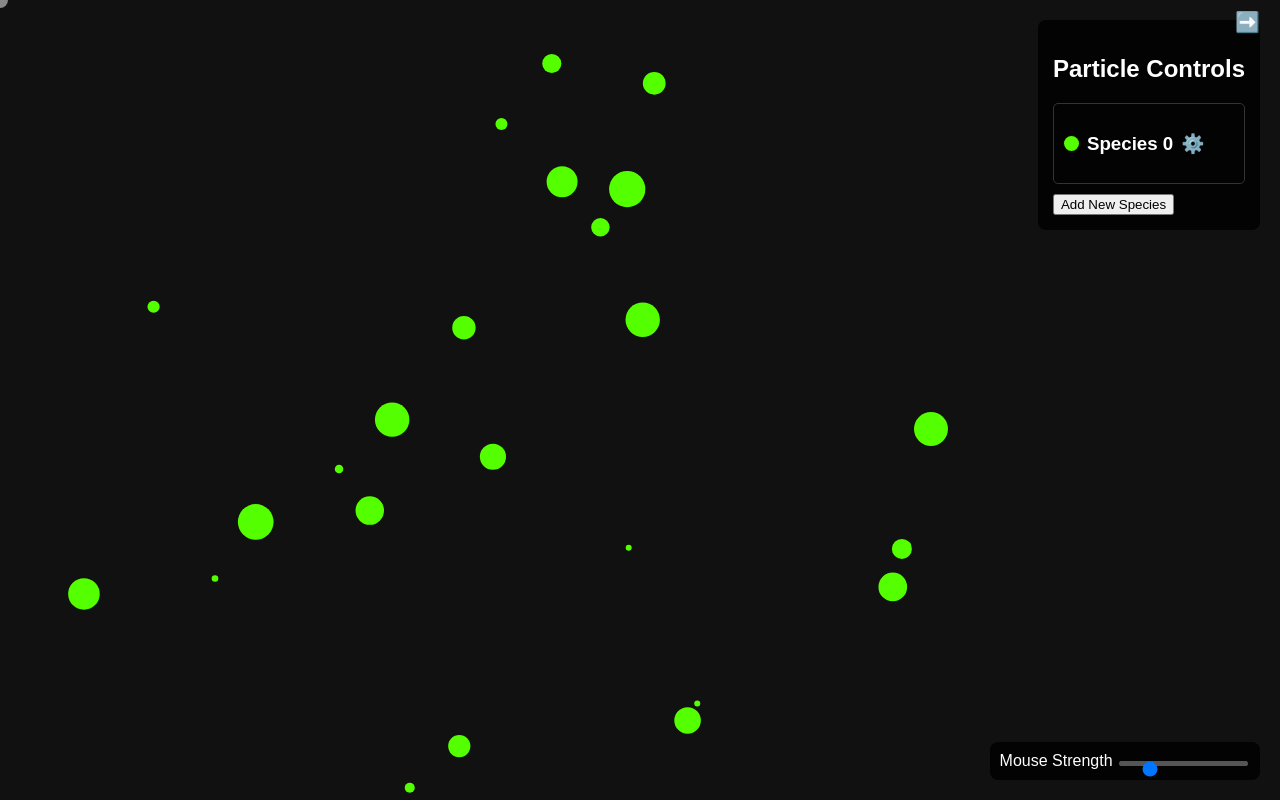
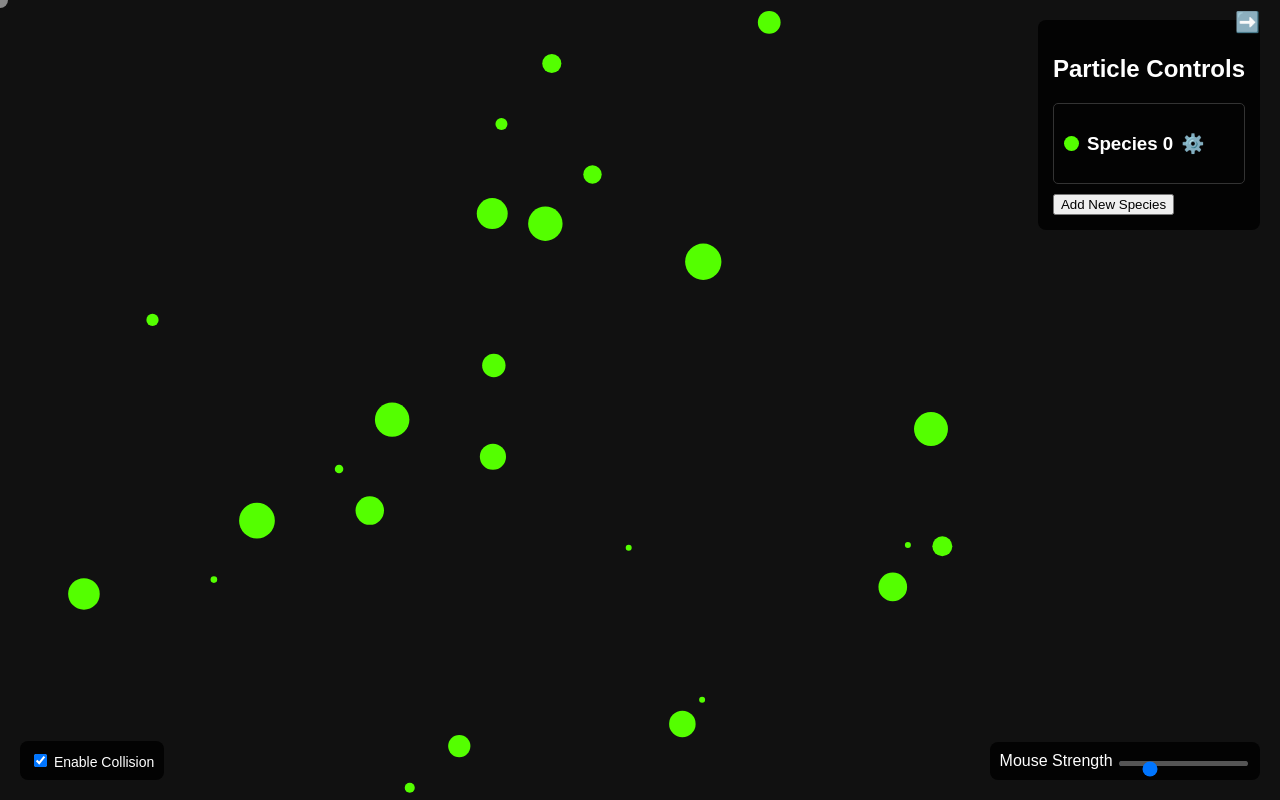
Before and after one commit to TheCoolBT/ParticleSwarmSimulation, a plain HTML site: page index.html in a window 1280 px wide. Both pictures are taken after a click on the button "Add New Species". Drawn offline with Linux system fonts and the light colour scheme.

Commit message:
Added collision toggle and mouse acceleration

```diff
--- a/index.html
+++ b/index.html
@@ -34,6 +34,15 @@
       />
     </div>
 
+    <!-- Collision Toggle -->
+    <div id="collisionToggle">
+      <label>
+        <input type="checkbox" id="collisionCheckbox" checked />
+        Enable Collision
+      </label>
+    </div>
+
+
     <!-- Error Message -->
     <div id="errorMessage"></div>
 
--- a/script.js
+++ b/script.js
@@ -47,39 +47,60 @@ class Particle {
   }
 
   update() {
+    // Get the checkbox state
+    const collisionEnabled = document.getElementById("collisionCheckbox").checked;
+
     // Mouse influence
     const dx = this.x - mouse.x;
     const dy = this.y - mouse.y;
     const distance = Math.sqrt(dx * dx + dy * dy);
 
     if (distance < mouse.radius) {
-      // Apply a stronger force from the mouse, regardless of particle speed
       this.velocityX += mouse.vx * 0.05 * mouseStrength;
       this.velocityY += mouse.vy * 0.05 * mouseStrength;
     }
 
-    // Move towards goal and handle whirlpool effect
+    // Decelerate mouse effect
+    const mouseDecelerationFactor = 0.99999;
+    mouse.vx *= mouseDecelerationFactor;
+    mouse.vy *= mouseDecelerationFactor;
+
+    // Whirlpool and goal influence
     const goalDx = this.species.goalX - this.x;
     const goalDy = this.species.goalY - this.y;
     const goalDistance = Math.sqrt(goalDx * goalDx + goalDy * goalDy);
 
-    const whirlpoolEffect = this.species.whirlpool * 0.1;  // Adjust whirlpool effect scale
+    const whirlpoolEffect = this.species.whirlpool * 0.1;
     if (goalDistance > this.size) {
-      // Apply whirlpool force if enabled
       if (whirlpoolEffect > 0) {
         const tangentX = -goalDy / goalDistance;
         const tangentY = goalDx / goalDistance;
         this.velocityX += tangentX * whirlpoolEffect;
         this.velocityY += tangentY * whirlpoolEffect;
       }
-
-      // Apply school strength toward the goal
       this.velocityX += (goalDx / goalDistance) * (1 - whirlpoolEffect) * this.species.schoolStrength;
       this.velocityY += (goalDy / goalDistance) * (1 - whirlpoolEffect) * this.species.schoolStrength;
     } else {
-      // Set a new random goal when the current one is reached
       this.species.goalX = Math.random() * canvas.width;
       this.species.goalY = Math.random() * canvas.height;
+    }
+
+    // Only handle collision if enabled
+    if (collisionEnabled) {
+      particlesArray.forEach(particle => {
+        const dx = particle.x - this.x;
+        const dy = particle.y - this.y;
+        const distance = Math.sqrt(dx * dx + dy * dy);
+
+        if (distance < this.size + particle.size && particle !== this) {
+          const angle = Math.atan2(dy, dx);
+          const overlap = (this.size + particle.size - distance) * 0.1;
+          this.velocityX -= Math.cos(angle) * overlap;
+          this.velocityY -= Math.sin(angle) * overlap;
+          particle.velocityX += Math.cos(angle) * overlap;
+          particle.velocityY += Math.sin(angle) * overlap;
+        }
+      });
     }
 
     // Path Curvature influence
@@ -89,12 +110,10 @@ class Particle {
       this.velocityY += Math.sin(this.angle) * 0.1;
     }
 
-    // Calculate current speed and apply gradual deceleration if exceeding max speed
+    // Apply speed cap
     const speed = Math.sqrt(this.velocityX ** 2 + this.velocityY ** 2);
-    const decelerationFactor = 0.98;  // Control deceleration rate
-
+    const decelerationFactor = 0.98;
     if (speed > this.species.speed) {
-      // Apply gradual deceleration back to the particle’s max speed
       this.velocityX *= decelerationFactor;
       this.velocityY *= decelerationFactor;
     }
@@ -103,7 +122,7 @@ class Particle {
     this.x += this.velocityX;
     this.y += this.velocityY;
 
-    // Wrap around the screen edges
+    // Screen edge wrap-around
     if (this.x > canvas.width) this.x = 0;
     if (this.x < 0) this.x = canvas.width;
     if (this.y > canvas.height) this.y = 0;
@@ -111,6 +130,9 @@ class Particle {
 
     this.draw();
   }
+
+
+
 
 }
 
--- a/style.css
+++ b/style.css
@@ -137,3 +137,15 @@ input[type="range"]::-webkit-slider-thumb {
   margin-left: 10px;
   flex-grow: 1;
 }
+
+#collisionToggle {
+  position: absolute;
+  bottom: 20px;
+  left: 20px;
+  background: rgba(0, 0, 0, 0.85);
+  color: white;
+  padding: 10px;
+  border-radius: 8px;
+  font-family: Arial, sans-serif;
+  font-size: 14px;
+}
```
